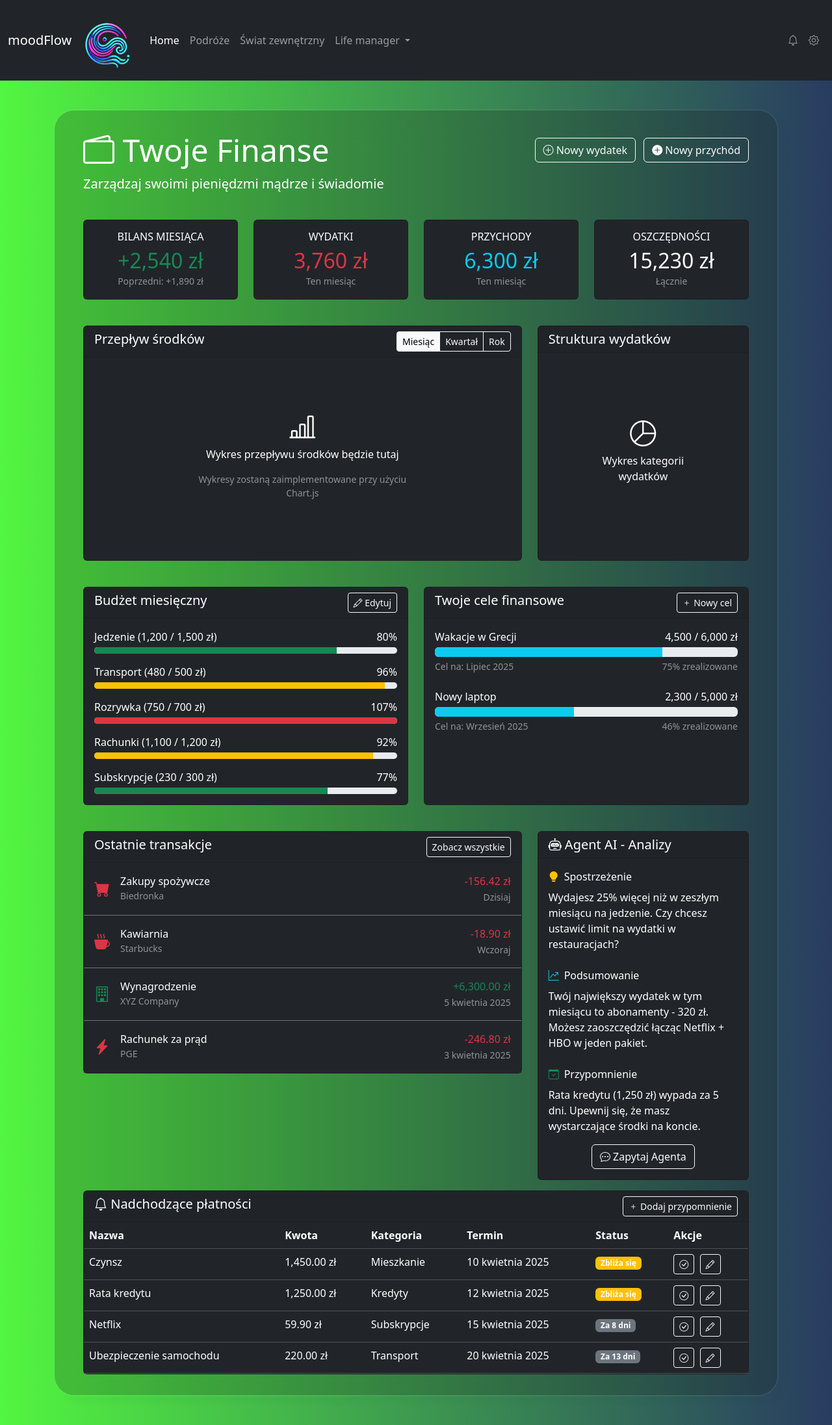
After one commit to KarlaSz/MoodFlow-App, a Django app: page /finanse in a window 1280 px wide. The commit adds this page. Shown: the whole page at 65% size. Run offline with Django 5.2, Linux system fonts and the light colour scheme.

```diff
--- a/moodFlow/myapp/templates/base.html
+++ b/moodFlow/myapp/templates/base.html
@@ -23,7 +23,7 @@
 <!--                <span class="small">Twoja przestrzeń</span>-->
             </a>
            <a class="navbar-brand text-center mt-3" href="#">
-                <img src="{% static 'img/logo-male-bez-tla.png' %}" alt="Logo" class="logo pulsowanie">
+                <img src="{% static 'img/logo-male-bez-tla.png' %}" alt="Logo" class="logo">
 
             </a>
 
@@ -44,11 +44,11 @@
                         <a class="nav-link" href="#">Podróże</a>
                     </li>
                     <li class="nav-item">
-                        <a class="nav-link" href="#">Świat zewnętrzny</a>
+                        <a class="nav-link" href="{% url 'news' %}">Świat zewnętrzny</a>
                     </li>
-                    <li class="nav-item">
-                        <a class="nav-link" href="#">Praca</a>
-                    </li>
+<!--                    <li class="nav-item">-->
+<!--                        <a class="nav-link" href="#">Praca</a>-->
+<!--                    </li>-->
                     <li class="nav-item dropdown">
                         <a class="nav-link dropdown-toggle" href="#" id="navbarDropdownMenuLink" role="button"
                            data-bs-toggle="dropdown" aria-expanded="false">
@@ -56,7 +56,7 @@
                         </a>
                         <ul class="dropdown-menu" aria-labelledby="navbarDropdownMenuLink">
                             <li><a class="dropdown-item" href="{% url 'todo_list' %}">Dziennik aktywności</a></li>
-                            <li><a class="dropdown-item" href="#">Finanse</a></li>
+                            <li><a class="dropdown-item" href="{% url 'finance' %}">Finanse</a></li>
                             <li><a class="dropdown-item" href="#">Zdrowie</a></li>
                         </ul>
                     </li>
--- /dev/null
+++ b/moodFlow/myapp/templates/myapp/finanse.html
@@ -0,0 +1,407 @@
+{% extends 'base.html' %}
+
+{% block title %}moodFlow - Twoje Finanse{% endblock %}
+
+{% block content %}
+<div class="container">
+    <!-- Nagłówek sekcji -->
+    <div class="row mb-4">
+        <div class="col-12">
+            <div class="d-flex justify-content-between align-items-center">
+                <h1 class="display-5 mb-0"><i class="bi bi-wallet2"></i> Twoje Finanse</h1>
+                <div>
+                    <button class="btn btn-outline-light me-2">
+                        <i class="bi bi-plus-circle"></i> Nowy wydatek
+                    </button>
+                    <button class="btn btn-outline-light">
+                        <i class="bi bi-plus-circle-fill"></i> Nowy przychód
+                    </button>
+                </div>
+            </div>
+            <p class="lead mt-2">Zarządzaj swoimi pieniędzmi mądrze i świadomie</p>
+        </div>
+    </div>
+
+    <!-- Podsumowanie finansowe - karty -->
+    <div class="row mb-4">
+        <div class="col-md-3 mb-3">
+            <div class="card bg-dark text-white h-100">
+                <div class="card-body text-center">
+                    <h6 class="text-uppercase mb-2">Bilans miesiąca</h6>
+                    <h2 class="mb-0 text-success">+2,540 zł</h2>
+                    <small class="text-white-50">Poprzedni: +1,890 zł</small>
+                </div>
+            </div>
+        </div>
+        <div class="col-md-3 mb-3">
+            <div class="card bg-dark text-white h-100">
+                <div class="card-body text-center">
+                    <h6 class="text-uppercase mb-2">Wydatki</h6>
+                    <h2 class="mb-0 text-danger">3,760 zł</h2>
+                    <small class="text-white-50">Ten miesiąc</small>
+                </div>
+            </div>
+        </div>
+        <div class="col-md-3 mb-3">
+            <div class="card bg-dark text-white h-100">
+                <div class="card-body text-center">
+                    <h6 class="text-uppercase mb-2">Przychody</h6>
+                    <h2 class="mb-0 text-info">6,300 zł</h2>
+                    <small class="text-white-50">Ten miesiąc</small>
+                </div>
+            </div>
+        </div>
+        <div class="col-md-3 mb-3">
+            <div class="card bg-dark text-white h-100">
+                <div class="card-body text-center">
+                    <h6 class="text-uppercase mb-2">Oszczędności</h6>
+                    <h2 class="mb-0">15,230 zł</h2>
+                    <small class="text-white-50">Łącznie</small>
+                </div>
+            </div>
+        </div>
+    </div>
+
+    <!-- Wykresy i wizualizacje -->
+    <div class="row mb-4">
+        <div class="col-md-8 mb-3">
+            <div class="card bg-dark text-white h-100">
+                <div class="card-header d-flex justify-content-between">
+                    <h5 class="mb-0">Przepływ środków</h5>
+                    <div class="btn-group btn-group-sm">
+                        <button class="btn btn-outline-light active">Miesiąc</button>
+                        <button class="btn btn-outline-light">Kwartał</button>
+                        <button class="btn btn-outline-light">Rok</button>
+                    </div>
+                </div>
+                <div class="card-body">
+                    <div style="height: 280px; position: relative;">
+                        <!-- Tutaj będzie wykres -->
+                        <div class="position-absolute top-50 start-50 translate-middle text-center">
+                            <i class="bi bi-bar-chart-line fs-1 mb-2"></i>
+                            <p>Wykres przepływu środków będzie tutaj</p>
+                            <p class="text-white-50 small">Wykresy zostaną zaimplementowane przy użyciu Chart.js</p>
+                        </div>
+                    </div>
+                </div>
+            </div>
+        </div>
+        <div class="col-md-4 mb-3">
+            <div class="card bg-dark text-white h-100">
+                <div class="card-header">
+                    <h5 class="mb-0">Struktura wydatków</h5>
+                </div>
+                <div class="card-body text-center">
+                    <div style="height: 280px; position: relative;">
+                        <!-- Tutaj będzie wykres kołowy -->
+                        <div class="position-absolute top-50 start-50 translate-middle">
+                            <i class="bi bi-pie-chart fs-1 mb-2"></i>
+                            <p>Wykres kategorii wydatków</p>
+                        </div>
+                    </div>
+                </div>
+            </div>
+        </div>
+    </div>
+
+    <!-- Budżet i cele -->
+    <div class="row mb-4">
+        <div class="col-md-6 mb-3">
+            <div class="card bg-dark text-white h-100">
+                <div class="card-header d-flex justify-content-between">
+                    <h5 class="mb-0">Budżet miesięczny</h5>
+                    <button class="btn btn-sm btn-outline-light">
+                        <i class="bi bi-pencil"></i> Edytuj
+                    </button>
+                </div>
+                <div class="card-body">
+                    <div class="mb-3">
+                        <div class="d-flex justify-content-between mb-1">
+                            <span>Jedzenie (1,200 / 1,500 zł)</span>
+                            <span>80%</span>
+                        </div>
+                        <div class="progress" style="height: 10px;">
+                            <div class="progress-bar bg-success" role="progressbar" style="width: 80%"></div>
+                        </div>
+                    </div>
+                    <div class="mb-3">
+                        <div class="d-flex justify-content-between mb-1">
+                            <span>Transport (480 / 500 zł)</span>
+                            <span>96%</span>
+                        </div>
+                        <div class="progress" style="height: 10px;">
+                            <div class="progress-bar bg-warning" role="progressbar" style="width: 96%"></div>
+                        </div>
+                    </div>
+                    <div class="mb-3">
+                        <div class="d-flex justify-content-between mb-1">
+                            <span>Rozrywka (750 / 700 zł)</span>
+                            <span>107%</span>
+                        </div>
+                        <div class="progress" style="height: 10px;">
+                            <div class="progress-bar bg-danger" role="progressbar" style="width: 100%"></div>
+                        </div>
+                    </div>
+                    <div class="mb-3">
+                        <div class="d-flex justify-content-between mb-1">
+                            <span>Rachunki (1,100 / 1,200 zł)</span>
+                            <span>92%</span>
+                        </div>
+                        <div class="progress" style="height: 10px;">
+                            <div class="progress-bar bg-warning" role="progressbar" style="width: 92%"></div>
+                        </div>
+                    </div>
+                    <div>
+                        <div class="d-flex justify-content-between mb-1">
+                            <span>Subskrypcje (230 / 300 zł)</span>
+                            <span>77%</span>
+                        </div>
+                        <div class="progress" style="height: 10px;">
+                            <div class="progress-bar bg-success" role="progressbar" style="width: 77%"></div>
+                        </div>
+                    </div>
+                </div>
+            </div>
+        </div>
+        <div class="col-md-6 mb-3">
+            <div class="card bg-dark text-white h-100">
+                <div class="card-header d-flex justify-content-between">
+                    <h5 class="mb-0">Twoje cele finansowe</h5>
+                    <button class="btn btn-sm btn-outline-light">
+                        <i class="bi bi-plus"></i> Nowy cel
+                    </button>
+                </div>
+                <div class="card-body">
+                    <div class="mb-4">
+                        <div class="d-flex justify-content-between mb-1">
+                            <span>Wakacje w Grecji</span>
+                            <span>4,500 / 6,000 zł</span>
+                        </div>
+                        <div class="progress" style="height: 15px;">
+                            <div class="progress-bar bg-info" role="progressbar" style="width: 75%"></div>
+                        </div>
+                        <div class="d-flex justify-content-between mt-1">
+                            <small class="text-white-50">Cel na: Lipiec 2025</small>
+                            <small class="text-white-50">75% zrealizowane</small>
+                        </div>
+                    </div>
+                    <div>
+                        <div class="d-flex justify-content-between mb-1">
+                            <span>Nowy laptop</span>
+                            <span>2,300 / 5,000 zł</span>
+                        </div>
+                        <div class="progress" style="height: 15px;">
+                            <div class="progress-bar bg-info" role="progressbar" style="width: 46%"></div>
+                        </div>
+                        <div class="d-flex justify-content-between mt-1">
+                            <small class="text-white-50">Cel na: Wrzesień 2025</small>
+                            <small class="text-white-50">46% zrealizowane</small>
+                        </div>
+                    </div>
+                </div>
+            </div>
+        </div>
+    </div>
+
+    <!-- Najnowsze transakcje i AI Asystent -->
+    <div class="row">
+        <div class="col-md-8 mb-3">
+            <div class="card bg-dark text-white">
+                <div class="card-header d-flex justify-content-between">
+                    <h5 class="mb-0">Ostatnie transakcje</h5>
+                    <button class="btn btn-sm btn-outline-light">Zobacz wszystkie</button>
+                </div>
+                <div class="card-body p-0">
+                    <div class="list-group list-group-flush bg-transparent">
+                        <div class="list-group-item bg-dark text-white border-secondary d-flex justify-content-between align-items-center py-3">
+                            <div class="d-flex align-items-center">
+                                <div class="me-3">
+                                    <i class="bi bi-cart-fill text-danger fs-4"></i>
+                                </div>
+                                <div>
+                                    <h6 class="mb-0">Zakupy spożywcze</h6>
+                                    <small class="text-white-50">Biedronka</small>
+                                </div>
+                            </div>
+                            <div class="text-end">
+                                <div class="text-danger">-156.42 zł</div>
+                                <small class="text-white-50">Dzisiaj</small>
+                            </div>
+                        </div>
+                        <div class="list-group-item bg-dark text-white border-secondary d-flex justify-content-between align-items-center py-3">
+                            <div class="d-flex align-items-center">
+                                <div class="me-3">
+                                    <i class="bi bi-cup-hot-fill text-danger fs-4"></i>
+                                </div>
+                                <div>
+                                    <h6 class="mb-0">Kawiarnia</h6>
+                                    <small class="text-white-50">Starbucks</small>
+                                </div>
+                            </div>
+                            <div class="text-end">
+                                <div class="text-danger">-18.90 zł</div>
+                                <small class="text-white-50">Wczoraj</small>
+                            </div>
+                        </div>
+                        <div class="list-group-item bg-dark text-white border-secondary d-flex justify-content-between align-items-center py-3">
+                            <div class="d-flex align-items-center">
+                                <div class="me-3">
+                                    <i class="bi bi-building text-success fs-4"></i>
+                                </div>
+                                <div>
+                                    <h6 class="mb-0">Wynagrodzenie</h6>
+                                    <small class="text-white-50">XYZ Company</small>
+                                </div>
+                            </div>
+                            <div class="text-end">
+                                <div class="text-success">+6,300.00 zł</div>
+                                <small class="text-white-50">5 kwietnia 2025</small>
+                            </div>
+                        </div>
+                        <div class="list-group-item bg-dark text-white border-secondary d-flex justify-content-between align-items-center py-3">
+                            <div class="d-flex align-items-center">
+                                <div class="me-3">
+                                    <i class="bi bi-lightning-charge-fill text-danger fs-4"></i>
+                                </div>
+                                <div>
+                                    <h6 class="mb-0">Rachunek za prąd</h6>
+                                    <small class="text-white-50">PGE</small>
+                                </div>
+                            </div>
+                            <div class="text-end">
+                                <div class="text-danger">-246.80 zł</div>
+                                <small class="text-white-50">3 kwietnia 2025</small>
+                            </div>
+                        </div>
+                    </div>
+                </div>
+            </div>
+        </div>
+        <div class="col-md-4 mb-3">
+            <div class="card bg-dark text-white">
+                <div class="card-header">
+                    <h5 class="mb-0"><i class="bi bi-robot"></i> Agent AI - Analizy</h5>
+                </div>
+                <div class="card-body">
+                    <div class="mb-4">
+                        <div class="d-flex align-items-center mb-2">
+                            <i class="bi bi-lightbulb-fill text-warning me-2"></i>
+                            <h6 class="mb-0">Spostrzeżenie</h6>
+                        </div>
+                        <p>Wydajesz 25% więcej niż w zeszłym miesiącu na jedzenie. Czy chcesz ustawić limit na wydatki w restauracjach?</p>
+                    </div>
+                    <div class="mb-4">
+                        <div class="d-flex align-items-center mb-2">
+                            <i class="bi bi-graph-up-arrow text-info me-2"></i>
+                            <h6 class="mb-0">Podsumowanie</h6>
+                        </div>
+                        <p>Twój największy wydatek w tym miesiącu to abonamenty - 320 zł. Możesz zaoszczędzić łącząc Netflix + HBO w jeden pakiet.</p>
+                    </div>
+                    <div>
+                        <div class="d-flex align-items-center mb-2">
+                            <i class="bi bi-calendar-check text-success me-2"></i>
+                            <h6 class="mb-0">Przypomnienie</h6>
+                        </div>
+                        <p>Rata kredytu (1,250 zł) wypada za 5 dni. Upewnij się, że masz wystarczające środki na koncie.</p>
+                    </div>
+                    <div class="text-center mt-3">
+                        <button class="btn btn-outline-light">
+                            <i class="bi bi-chat-dots"></i> Zapytaj Agenta
+                        </button>
+                    </div>
+                </div>
+            </div>
+        </div>
+    </div>
+
+    <!-- Przypomnienia o płatnościach -->
+    <div class="row">
+        <div class="col-md-12">
+            <div class="card bg-dark text-white">
+                <div class="card-header d-flex justify-content-between">
+                    <h5 class="mb-0"><i class="bi bi-bell"></i> Nadchodzące płatności</h5>
+                    <button class="btn btn-sm btn-outline-light">
+                        <i class="bi bi-plus"></i> Dodaj przypomnienie
+                    </button>
+                </div>
+                <div class="card-body p-0">
+                    <table class="table table-dark table-hover mb-0">
+                        <thead>
+                            <tr>
+                                <th>Nazwa</th>
+                                <th>Kwota</th>
+                                <th>Kategoria</th>
+                                <th>Termin</th>
+                                <th>Status</th>
+                                <th>Akcje</th>
+                            </tr>
+                        </thead>
+                        <tbody>
+                            <tr>
+                                <td>Czynsz</td>
+                                <td>1,450.00 zł</td>
+                                <td>Mieszkanie</td>
+                                <td>10 kwietnia 2025</td>
+                                <td><span class="badge bg-warning">Zbliża się</span></td>
+                                <td>
+                                    <button class="btn btn-sm btn-outline-light me-1">
+                                        <i class="bi bi-check-circle"></i>
+                                    </button>
+                                    <button class="btn btn-sm btn-outline-light">
+                                        <i class="bi bi-pencil"></i>
+                                    </button>
+                                </td>
+                            </tr>
+                            <tr>
+                                <td>Rata kredytu</td>
+                                <td>1,250.00 zł</td>
+                                <td>Kredyty</td>
+                                <td>12 kwietnia 2025</td>
+                                <td><span class="badge bg-warning">Zbliża się</span></td>
+                                <td>
+                                    <button class="btn btn-sm btn-outline-light me-1">
+                                        <i class="bi bi-check-circle"></i>
+                                    </button>
+                                    <button class="btn btn-sm btn-outline-light">
+                                        <i class="bi bi-pencil"></i>
+                                    </button>
+                                </td>
+                            </tr>
+                            <tr>
+                                <td>Netflix</td>
+                                <td>59.90 zł</td>
+                                <td>Subskrypcje</td>
+                                <td>15 kwietnia 2025</td>
+                                <td><span class="badge bg-secondary">Za 8 dni</span></td>
+                                <td>
+                                    <button class="btn btn-sm btn-outline-light me-1">
+                                        <i class="bi bi-check-circle"></i>
+                                    </button>
+                                    <button class="btn btn-sm btn-outline-light">
+                                        <i class="bi bi-pencil"></i>
+                                    </button>
+                                </td>
+                            </tr>
+                            <tr>
+                                <td>Ubezpieczenie samochodu</td>
+                                <td>220.00 zł</td>
+                                <td>Transport</td>
+                                <td>20 kwietnia 2025</td>
+                                <td><span class="badge bg-secondary">Za 13 dni</span></td>
+                                <td>
+                                    <button class="btn btn-sm btn-outline-light me-1">
+                                        <i class="bi bi-check-circle"></i>
+                                    </button>
+                                    <button class="btn btn-sm btn-outline-light">
+                                        <i class="bi bi-pencil"></i>
+                                    </button>
+                                </td>
+                            </tr>
+                        </tbody>
+                    </table>
+                </div>
+            </div>
+        </div>
+    </div>
+</div>
+{% endblock %}
--- a/moodFlow/myapp/templates/myapp/home.html
+++ b/moodFlow/myapp/templates/myapp/home.html
@@ -84,7 +84,7 @@
                     <i class="bi bi-journal-text mb-3" style="font-size: 2rem;"></i>
                     <h5 class="card-title">Dziennik</h5>
                     <p class="card-text">Zapisz swoje myśli, plany i refleksje</p>
-                    <a href="#" class="btn btn-outline-light">Otwórz dziennik</a>
+                    <a href="{% url 'todo_list' %}" class="btn btn-outline-light">Otwórz dziennik</a>
                 </div>
             </div>
         </div>
@@ -94,7 +94,7 @@
                     <i class="bi bi-cash-coin mb-3" style="font-size: 2rem;"></i>
                     <h5 class="card-title">Finanse</h5>
                     <p class="card-text">Zarządzaj swoimi wydatkami i budżetem</p>
-                    <a href="#" class="btn btn-outline-light">Sprawdź finanse</a>
+                    <a href="{% url 'finance' %}" class="btn btn-outline-light">Sprawdź finanse</a>
                 </div>
             </div>
         </div>
--- a/moodFlow/myapp/templates/myapp/todo.html
+++ b/moodFlow/myapp/templates/myapp/todo.html
@@ -3,7 +3,7 @@
 {% block title %}life manager - Dziennik aktywności{% endblock %}
 
 {% block content %}
-    <h1 class="my-4">Dziennik aktywności</h1>
+    <h1 class="display-4 text-white mb-3">Dziennik aktywności</h1>
 
     <!-- adding form task -->
     <form method="POST" class="row g-3">
--- a/moodFlow/myapp/urls.py
+++ b/moodFlow/myapp/urls.py
@@ -1,10 +1,12 @@
 from django.urls import path
-from .views import home, todo_list, edit_task, delete_task, toggle_done, api_list_tasks, api_task_details
+from .views import home, finance, news, todo_list, edit_task, delete_task, toggle_done, api_list_tasks, api_task_details
 
 urlpatterns = [
     # URL-e dla głównych widoków
     path('', home, name='home'),  # Strona główna - lista zadań
     path('dziennik', todo_list, name='todo_list'),  # dziennik aktywnosci - lista zadań
+    path('finanse', finance, name='finance'), #finanse
+    path('wiadomosci', news, name='news'), #finanse
     path('edit/<int:task_id>/', edit_task, name='edit_task'),  # Edycja zadania
     path('delete/<int:task_id>/', delete_task, name='delete_task'),  # Usuwanie zadania
     path('toggle/<int:task_id>/', toggle_done, name='toggle_done'),  # Zmiana statusu zadania
--- a/moodFlow/myapp/views.py
+++ b/moodFlow/myapp/views.py
@@ -12,6 +12,14 @@ def home(request):
 
     return render(request, "myapp/home.html")
 
+def finance(request):
+    """Strona finansowa"""
+
+    return render(request, "myapp/finanse.html")
+
+def news(request):
+    """Strona news"""
+    return render(request, "myapp/wiadomosci.html")
 
 def todo_list(request):
     """dziennik  - lista zadań + dodawanie nowych"""
```
Also changed, not shown: moodFlow/myapp/templates/myapp/wiadomosci.html (added, +280 -0 lines).
